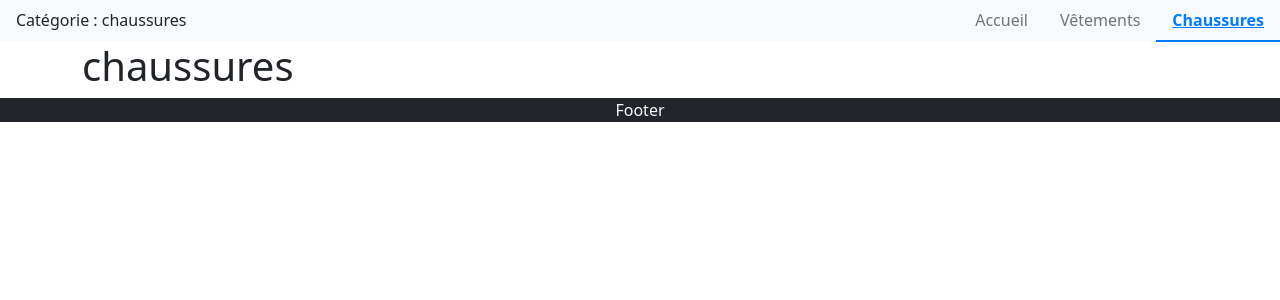
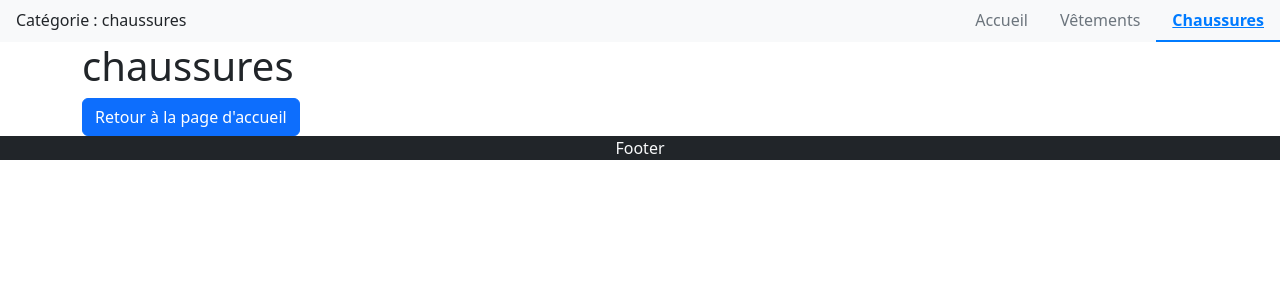
Before and after one commit to BertrandTang/orpheus_routing_project, a React (Vite) app: page /category/chaussures in a window 1280 px wide. Shown: the top 300 px of the page. Built offline with nearby package versions, Linux system fonts and the light colour scheme.

Commit message:
activity 8

```diff
--- a/src/pages/Category.jsx
+++ b/src/pages/Category.jsx
@@ -1,10 +1,19 @@
 import { useParams } from "react-router";
+import Button from 'react-bootstrap/Button';
+import { useNavigate } from 'react-router';
 
 export default function Category() {
   const { category } = useParams();
+  const navigate = useNavigate();
+
+  function backToHomePage() {
+    navigate('/');
+  }
+
   return (
     <div>
       <h1>{category}</h1>
+      <Button variant="primary" onClick={backToHomePage}>Retour à la page d'accueil</Button>
     </div>
   );
 }
```
